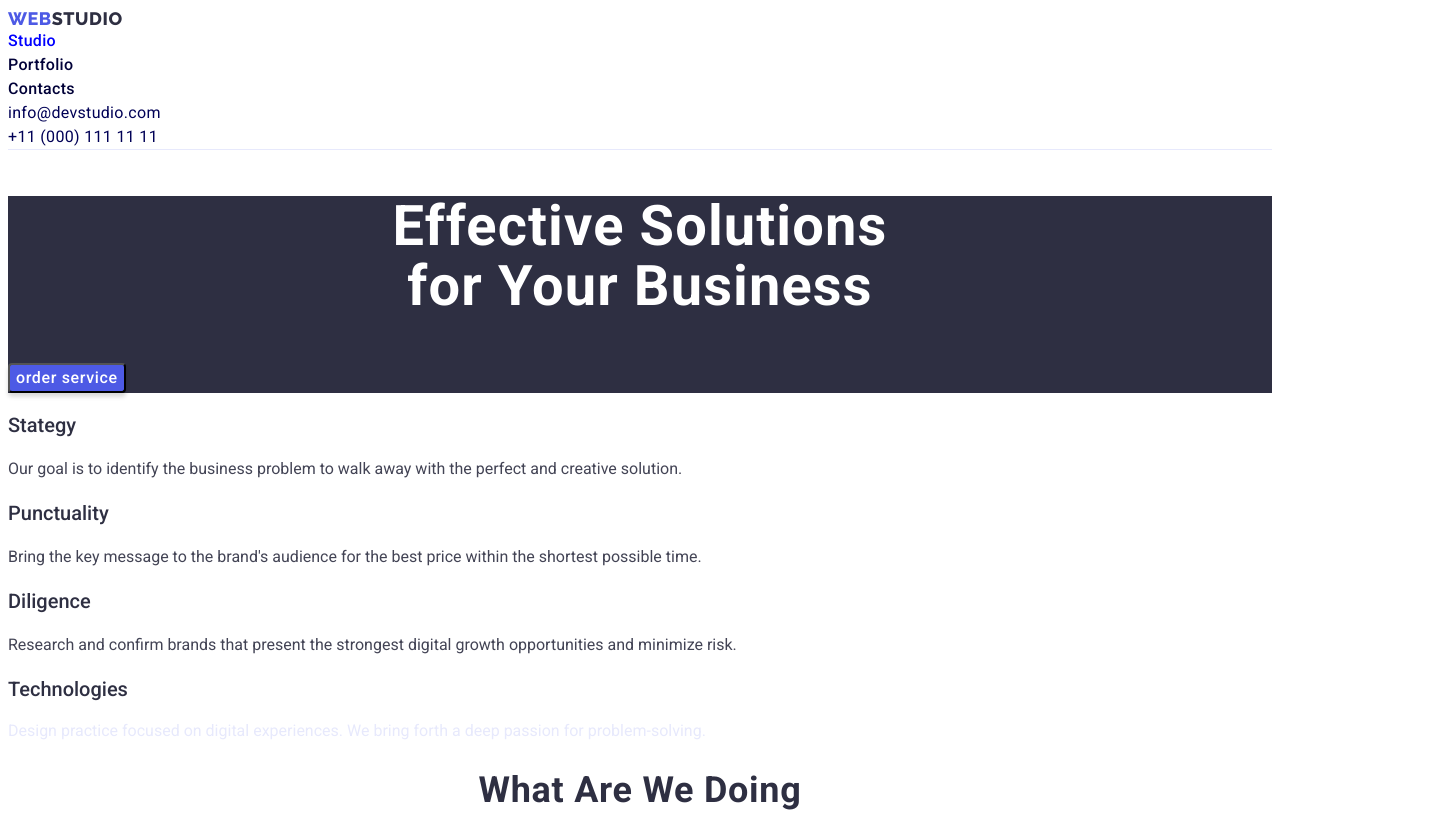
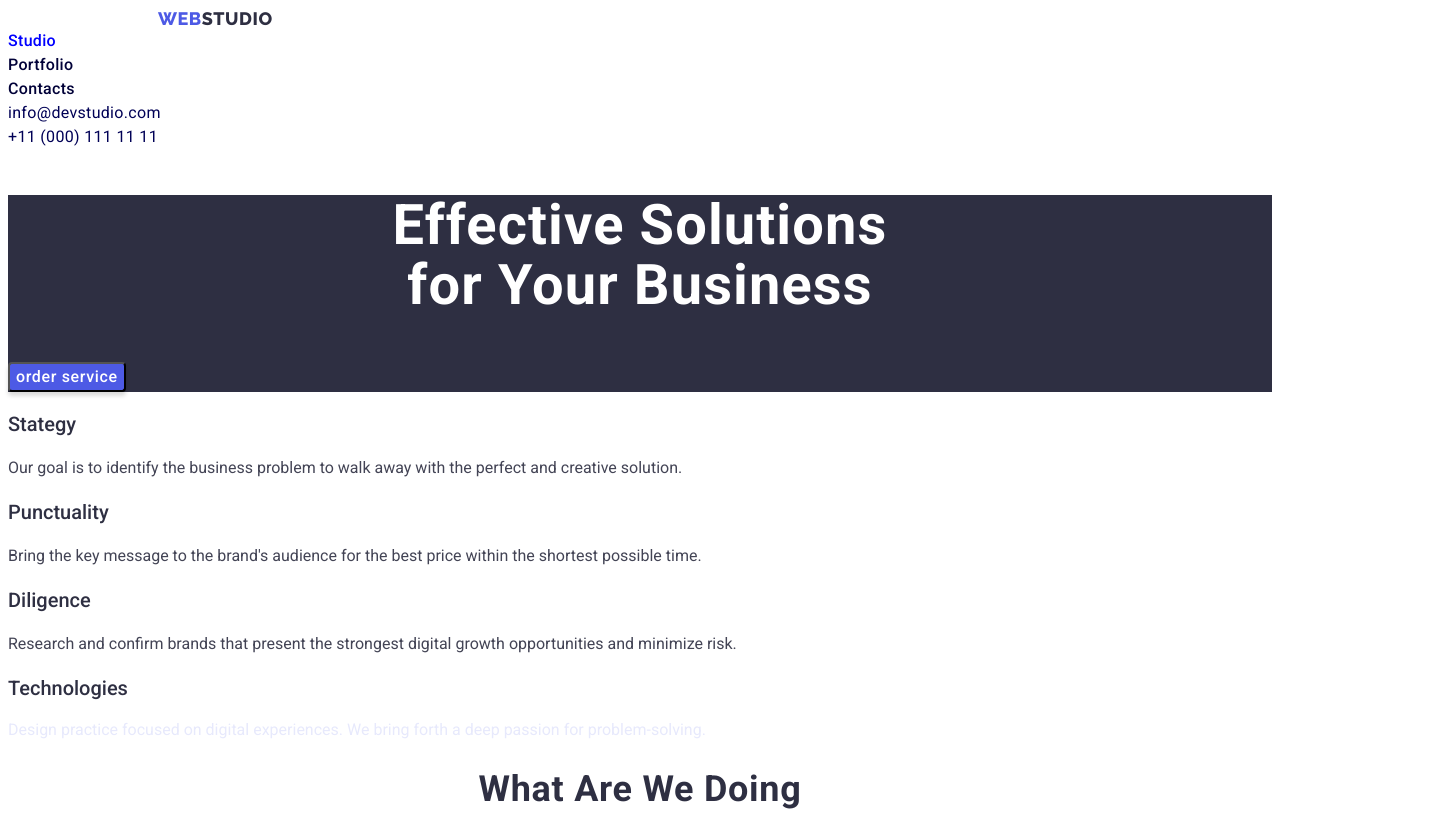
Before and after one commit to jhen0202/goit-markup-hw-03, a plain HTML site: page index.html in a window 1280 px wide. Shown: the top 813 px of the page, 1448 px wide, since content can reach past the window. Drawn offline with Linux system fonts and the light colour scheme.

Commit message:
Update styles.css

```diff
--- a/CSS/styles.css
+++ b/CSS/styles.css
@@ -11,6 +11,10 @@ body {
     font-family: Roboto;
 }
 
+.main-header {
+    width: 1440px;
+    display: flexbox;
+}
 .logo span {
     color: var(--IRIS,#4D5AE5);
     font-family: Raleway;
@@ -22,6 +26,8 @@ body {
     text-transform: uppercase;
     width: 44px;
     text-decoration: none;
+    padding-right: 0%;
+    margin-left: 150px;
 }
 
 .logo {
@@ -52,6 +58,8 @@ ul {
     letter-spacing: 0.32px;
     color: rgb(1, 1, 56);
     text-decoration: none;
+    display: flex;
+    list-style: none;
 
 }
 
@@ -67,10 +75,6 @@ ul {
     line-height: 24px;
     letter-spacing: 0.32px;
     margin-top: 0%;
-}
-
-div.main-header {
-    border-bottom: 1px solid var(--CORNFLOWER, #E7E9FC);
 }
 
 h1 {
```
